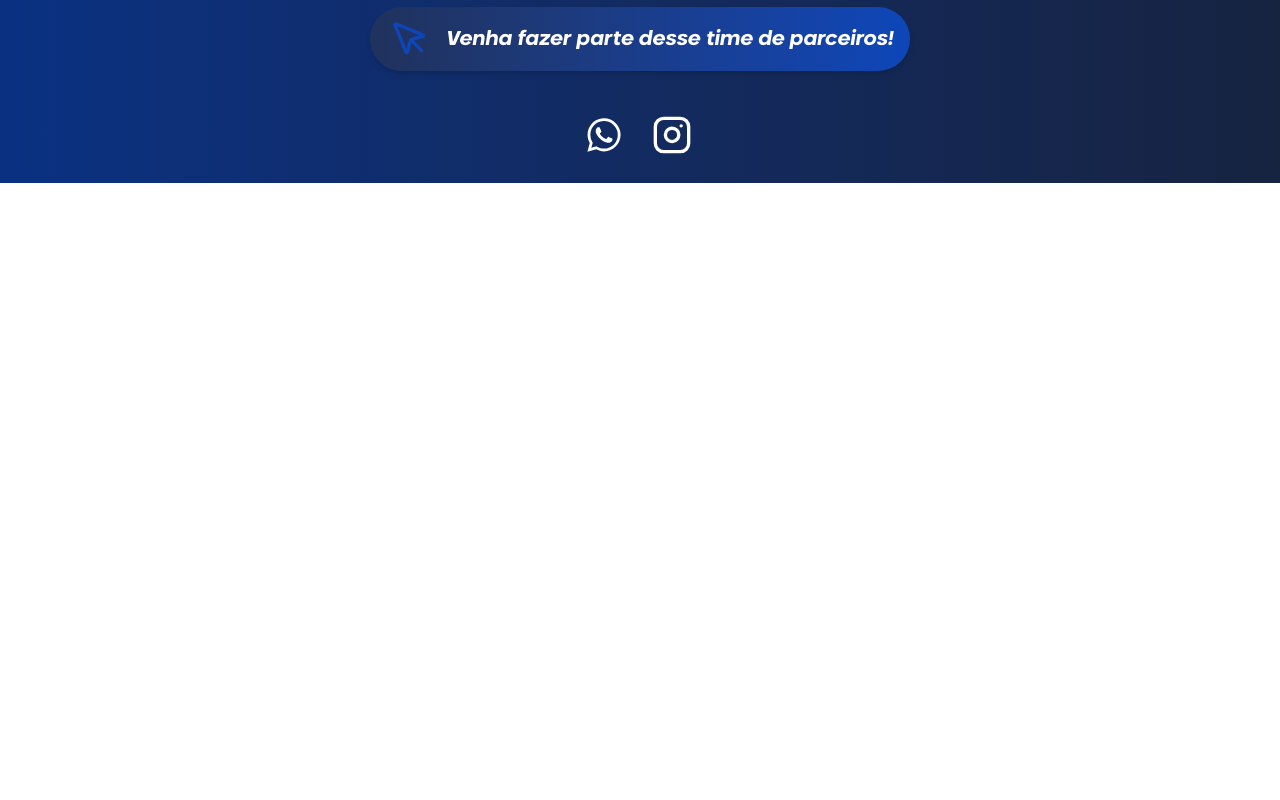
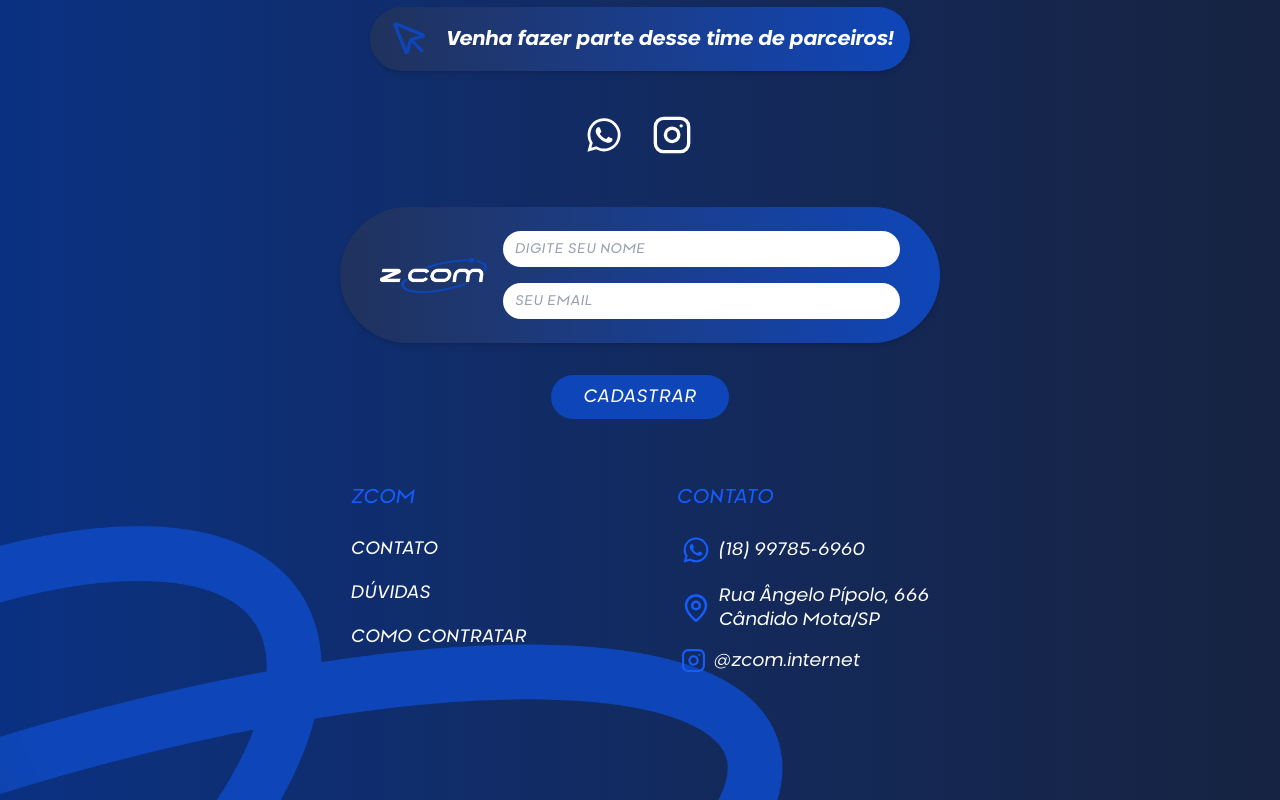
Before and after one commit to caetanojpo/zcom-provider, a Next.js app: page /em-dev-dos-crias in a window 1280 px wide. Shown: the part 4189-4989 px from the top of the page. Before the commit the page ends 4372 px from the top, so only its background shows below. Built offline with nearby package versions, Linux system fonts and the light colour scheme.

Commit message:
feat: footer

```diff
--- a/src/app/em-dev-dos-crias/page.tsx
+++ b/src/app/em-dev-dos-crias/page.tsx
@@ -5,6 +5,7 @@ import NavBar from '@/components/organisms/Navbar';
 import FioFibraPage from '@/components/pages/FioFibraPage';
 import FiberOpticPage from '@/components/pages/FiberOpticPage';
 import PartnerPage from '@/components/pages/PartnerPage';
+import Footer from '@/components/organisms/Footer';
 
 export default function HomeDev() {
   return (
@@ -16,6 +17,7 @@ export default function HomeDev() {
       <MapPage />
       <FioFibraPage />
       <PartnerPage />
+      <Footer />
     </main>
   );
 }
--- a/src/components/atoms/buttons/IconTextButton.tsx
+++ b/src/components/atoms/buttons/IconTextButton.tsx
@@ -15,6 +15,8 @@ type IconTextButtonProps = {
   textClassName?: string;
   gap?: 'xs' | 'sm' | 'md' | 'lg';
   className?: string;
+  whiteSpace?: 'whitespace-pre-line' | null;
+  iconClassName?: string;
 } & Omit<IconProps, 'icon'>;
 
 const gapVariants = {
@@ -36,6 +38,8 @@ function IconTextButton({
   className,
   variant,
   size,
+  iconClassName,
+  whiteSpace = null,
 }: IconTextButtonProps) {
   const label = name ? `${name} — abre em nova aba` : 'Abrir link externo';
 
@@ -52,9 +56,15 @@ function IconTextButton({
       )}
     >
       <div className="inline-flex items-center justify-center rounded-full p-1">
-        <Icon icon={icon ?? CircleQuestionMark} variant={variant} size={size} aria-hidden={false} />
+        <Icon
+          icon={icon ?? CircleQuestionMark}
+          variant={variant}
+          size={size}
+          aria-hidden={false}
+          className={iconClassName}
+        />
       </div>
-      <Typography variant={textVariant} className={textClassName}>
+      <Typography variant={textVariant} className={cn(textClassName, whiteSpace)}>
         {text}
       </Typography>
     </Link>
--- a/src/components/atoms/icons/Icon.tsx
+++ b/src/components/atoms/icons/Icon.tsx
@@ -18,6 +18,7 @@ export const iconVariants = cva('inline-block select-none', {
       primary: 'text-white hover:text-zcom-500',
       white: 'text-white hover:text-white',
       lightZcom: 'text-zcom-200 hover:text-white',
+      iconFooter: 'text-blue-600',
     },
   },
   defaultVariants: {
--- /dev/null
+++ b/src/components/organisms/Footer.tsx
@@ -0,0 +1,194 @@
+'use client';
+import React, { useState } from 'react';
+import DarkOverlay from '@/components/atoms/backgrounds/DarkOverlay';
+import Image from 'next/image';
+import { Typography } from '@/components/atoms/text/Typography';
+import Link from 'next/link';
+import IconTextButton from '@/components/atoms/buttons/IconTextButton';
+import WhatsAppIcon from '../../../public/icons/whatsapp.svg';
+import { InstagramIcon, MapPin } from 'lucide-react';
+
+interface FormData {
+  name: string;
+  email: string;
+}
+
+interface FooterNewsletterProps {
+  onSubmit: (data: FormData) => void;
+}
+
+function FooterNewsletter({ onSubmit }: FooterNewsletterProps) {
+  const [formData, setFormData] = useState<FormData>({
+    name: '',
+    email: '',
+  });
+
+  const handleInputChange = (e: React.ChangeEvent<HTMLInputElement>) => {
+    const { name, value } = e.target;
+    setFormData((prev) => ({
+      ...prev,
+      [name]: value,
+    }));
+  };
+
+  const handleSubmit = (e: React.FormEvent<HTMLFormElement>) => {
+    e.preventDefault();
+    onSubmit(formData);
+  };
+
+  return (
+    <form onSubmit={handleSubmit} className="flex w-full flex-col gap-4 xl:w-[50%] max-w-[700px]">
+      <div className="flex flex-col gap-4 rounded-[50px] bg-gradient-to-r from-zcom-700 to-zcom-500 px-4 py-6 shadow-md md:flex-row md:rounded-[80px] md:px-10">
+        <div className="flex items-center justify-center">
+          <Image
+            src="/images/logo.png"
+            alt="ZCOM Logo"
+            width={100}
+            height={100}
+            className="object-contain md:w-[140px]"
+          />
+        </div>
+        <div className="flex h-full w-full flex-col gap-4">
+          <div className="relative">
+            <input
+              type="text"
+              name="name"
+              value={formData.name}
+              onChange={handleInputChange}
+              placeholder="DIGITE SEU NOME"
+              className="w-full rounded-full border-0 bg-white px-3 py-2 text-sm italic tracking-wide text-gray-700 placeholder-gray-400 backdrop-blur-sm transition-all duration-200 focus:bg-white focus:outline-none focus:ring-2 focus:ring-blue-400"
+              required
+              aria-label="Seu nome"
+            />
+          </div>
+          <div className="relative">
+            <input
+              type="email"
+              name="email"
+              value={formData.email}
+              onChange={handleInputChange}
+              placeholder="SEU EMAIL"
+              className="w-full rounded-full border-0 bg-white px-3 py-2 text-sm italic tracking-wide text-gray-700 placeholder-gray-400 backdrop-blur-sm transition-all duration-200 focus:bg-white focus:outline-none focus:ring-2 focus:ring-blue-400"
+              required
+              aria-label="Seu email"
+            />
+          </div>
+        </div>
+      </div>
+      <div className="z-30 flex w-full justify-center pt-4">
+        <button
+          type="submit"
+          className="transform cursor-pointer rounded-full bg-zcom-200 px-8 py-2 text-lg italic tracking-wide text-white transition-all duration-200 hover:scale-105 hover:bg-zcom-500 hover:shadow-lg focus:outline-none focus:ring-2 focus:ring-zcom-500 focus:ring-offset-2 focus:ring-offset-transparent"
+        >
+          CADASTRAR
+        </button>
+      </div>
+    </form>
+  );
+}
+
+function FooterLinks() {
+  return (
+    <div className={' flex flex-col h-full gap-2 md:gap-4 xl:gap-6'}>
+      <Typography className="text-blue-600 xl:text-[20px]">ZCOM</Typography>
+      <ul className="flex flex-col gap-4">
+        <li className={'transition-transform hover:scale-105'}>
+          <Link href="/contato">
+            <Typography className={'xl:text-[18px]'}>CONTATO</Typography>
+          </Link>
+        </li>
+        <li className={'transition-transform hover:scale-105'}>
+          <Link href="/duvidas">
+            <Typography className={'xl:text-[18px]'}>DÚVIDAS</Typography>
+          </Link>
+        </li>
+        <li className={'transition-transform hover:scale-105'}>
+          <Link href="/contratar">
+            <Typography className={'xl:text-[18px]'}>COMO CONTRATAR</Typography>
+          </Link>
+        </li>
+      </ul>
+    </div>
+  );
+}
+
+function FooterContacts() {
+  return (
+    <div className={' flex flex-col h-full gap-1 md:gap-3 xl:gap-5'}>
+      <Typography className="text-blue-600 xl:text-[20px]">CONTATO</Typography>
+      <ul className="flex flex-col gap-3 ">
+        <li>
+          <IconTextButton
+            link=""
+            size="sm"
+            gap="xs"
+            icon={WhatsAppIcon}
+            text="(18) 99785-6960"
+            variant={'iconFooter'}
+            textClassName={'xl:text-[18px]'}
+            iconClassName={'xl:w-[30px] xl:h-[30px]'}
+          />
+        </li>
+        <li>
+          <IconTextButton
+            link=""
+            size="sm"
+            gap="xs"
+            icon={MapPin}
+            text={`Rua Ângelo Pípolo, 666
+									Cândido Mota/SP`}
+            variant={'iconFooter'}
+            className={'md:hidden'}
+          />
+          <IconTextButton
+            link=""
+            size="sm"
+            gap="xs"
+            icon={MapPin}
+            text={`Rua Ângelo Pípolo, 666
+									Cândido Mota/SP`}
+            variant={'iconFooter'}
+            whiteSpace={'whitespace-pre-line'}
+            className={'hidden md:flex'}
+            textClassName={'xl:text-[18px]'}
+            iconClassName={'xl:w-[30px] xl:h-[30px]'}
+          />
+        </li>
+        <li>
+          <IconTextButton
+            link=""
+            size="sm"
+            gap="xs"
+            icon={InstagramIcon}
+            text="@zcom.internet"
+            variant={'iconFooter'}
+            textClassName={'xl:text-[18px]'}
+            iconClassName={'xl:w-[25px] xl:h-[25px]'}
+          />
+        </li>
+      </ul>
+    </div>
+  );
+}
+
+function Footer() {
+  const handleNewsletterSubmit = (data: FormData) => {
+    console.log('Newsletter submitted:', data);
+  };
+
+  return (
+    <section className="relative flex h-full w-full bg-gradient-to-l from-zcom-700 to-zcom-500">
+      <DarkOverlay />
+      <div className="absolute bottom-[-80px] left-[-150px] h-full w-full bg-lines-footer bg-bottom bg-contain bg-no-repeat scale-150 md:bottom-[-280px] md:left-[-300px] xl:bottom-[-420px] xl:left-[-600px] xl:scale-125 2xl:left-[-750px] 2xl:bottom-[-430px]" />
+      <div className="z-20 flex h-full w-full  flex-col xl:items-center p-6 xl:px-10">
+        <FooterNewsletter onSubmit={handleNewsletterSubmit} />
+        <div className="z-50 mt-10 xl:mt-16 mb-24  flex h-full w-full justify-center gap-[20px] md:gap-[80px] xl:gap-[150px]  italic text-white">
+          <FooterLinks />
+          <FooterContacts />
+        </div>
+      </div>
+    </section>
+  );
+}
+
+export default Footer;
--- a/tailwind.config.ts
+++ b/tailwind.config.ts
@@ -11,6 +11,7 @@ const config: Config = {
         'subs-lines': "url('/images/subs/lines-subs.webp')",
         'subs-lines-desk': "url('/images/subs/lines-sub-desk.webp')",
         'fio-fibra-bg': "url('/images/group/bg-group.webp')",
+        'lines-footer': "url('/images/footer/lines-footer.webp')",
       },
       fontFamily: {
         sans: ['var(--font-neometric)', 'system-ui', 'sans-serif'],
```
